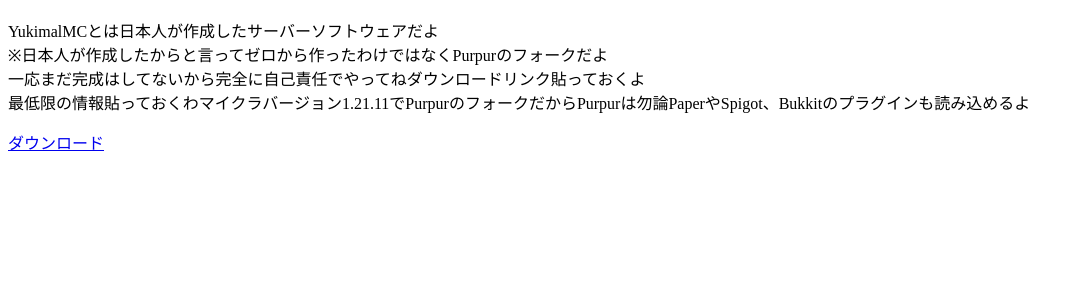
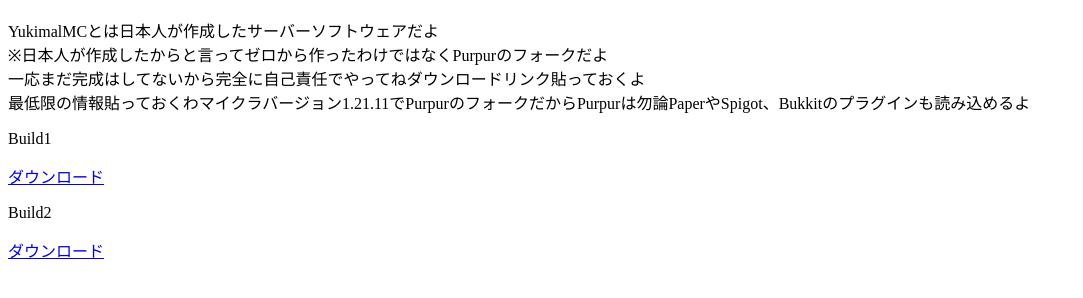
Before and after one commit to yukimaldayo/lab.yukimal.f5.si, a plain HTML site: page yukimalmc/index.html in a window 1280 px wide. Shown: the part 48-346 px from the top of the page, without its empty margins (0-1083 px from the left). Drawn offline with Linux system fonts and the light colour scheme.

Commit message:
Update index.html

```diff
--- a/yukimalmc/index.html
+++ b/yukimalmc/index.html
@@ -4,4 +4,7 @@
 ※日本人が作成したからと言ってゼロから作ったわけではなくPurpurのフォークだよ<br>
 一応まだ完成はしてないから完全に自己責任でやってねダウンロードリンク貼っておくよ<br>
 最低限の情報貼っておくわマイクラバージョン1.21.11でPurpurのフォークだからPurpurは勿論PaperやSpigot、Bukkitのプラグインも読み込めるよ</p>
-<a href="http://file.yukimal.f5.si/YukimalMC0.1for1.21.11.jar" download>ダウンロード</a>
+<p>Build1</p>
+<a href="http://file.yukimal.f5.si/yukimalmcbuild1.jar" download>ダウンロード</a>
+<p>Build2</p>
+<a href="http://file.yukimal.f5.si/yukimalmcbuild2.jar" download>ダウンロード</a>
```
